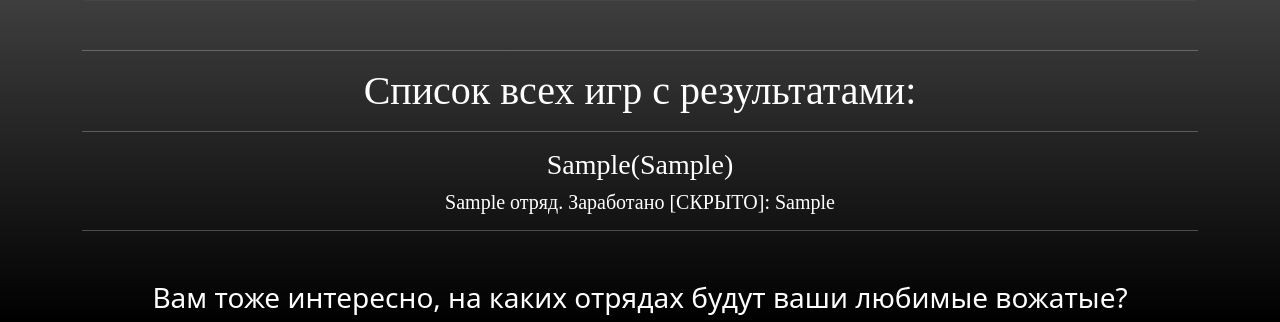
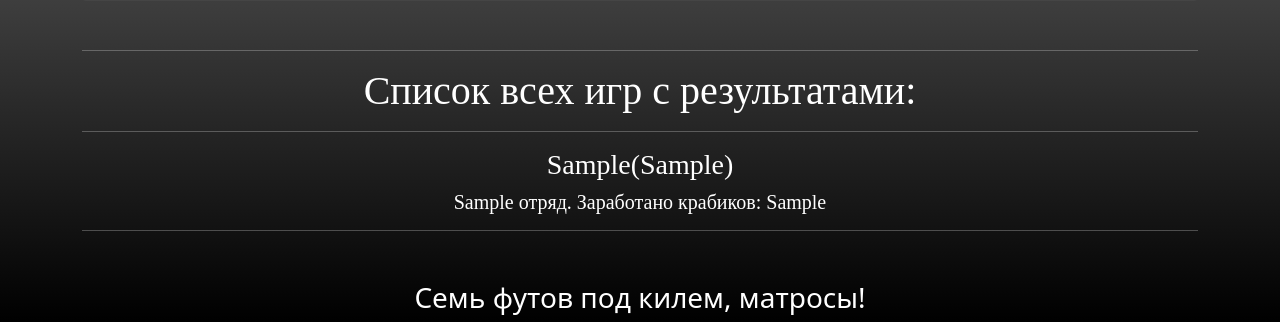
Before and after one commit to G4st3r21/Friendship, a Django app: template Statistics/templates/statistics/Stats.html in a window 1280 px wide. Shown: the part 1003-1325 px from the top of the page. Run offline with Django 4.2, Linux system fonts and the light colour scheme; the template is opened without the code that fills it: most values are stand-ins (such as "Sample title", 1, 10 or a date in 2020); some web fonts are replaced.

Commit message:
update all

```diff
--- a/Statistics/templates/statistics/Stats.html
+++ b/Statistics/templates/statistics/Stats.html
@@ -32,8 +32,8 @@
 <body style="background: linear-gradient(to bottom, #ffffff 0%, #000000 100%);">
 
 <div class="container col-12" style="margin-top: 10px">
-    <h1 style="text-align: center; font-family: 'Prata', serif;"><b>[ОЖИДАНИЕ 5-ОГО ПОТОКА]</b></h1>
-    <h2 style="text-align: center; font-family: 'Prata', serif;">Банк [СКРЫТО] пятого потока</h2>
+    <h1 style="text-align: center; font-family: 'Prata', serif;"><b>Сокровищница Дружбы</b></h1>
+    <h2 style="text-align: center; font-family: 'Prata', serif;">Крабики пятого потока</h2>
     <div class="col-12">
         {% for guild_name, guild_info in friendships.items %}
             <h2 style="text-align: center; font-family: 'Prata', serif;">Карта отряда "{{ guild_name }}"</h2>
@@ -49,8 +49,7 @@
                         актуальна на: {{ today }}</h6>
                     <h3 class="card-text"
                         style="margin-top: 60px; font-family: 'Exo 2', sans-serif;text-shadow: 1.5px 1.5px 1.5px #000;">
-{#                        <b>Артефактов: {{ guild_info.1 }}</b></h3>#}
-                        <b>[ОЖИДАНИЕ 5-ОГО ПОТОКА]</b></h3>
+                        <b>Крабиков: {{ guild_info.1 }}</b></h3>
                     <h5 class="card-text"
                         style="font-family: 'Source Code Pro', monospace;text-shadow: 1.5px 1.5px 1.5px #000;">{{ guild_info.2 }}</h5>
                 </div>
@@ -67,13 +66,13 @@
         <hr>
         <h3>{{ game.1 }}({{ game.0 }})</h3>
         {% for team in game.2 %}
-            <h5>{{ team.0 }} отряд. Заработано [СКРЫТО]: {{ team.1 }}</h5>
+            <h5>{{ team.0 }} отряд. Заработано крабиков: {{ team.1 }}</h5>
         {% endfor %}
     {% endfor %}
     <hr>
 </div>
 
-<h3 style="text-align: center; margin-top: 50px; color: white">Вам тоже интересно, на каких отрядах будут ваши любимые вожатые?</h3>
+<h3 style="text-align: center; margin-top: 50px; color: white">Семь футов под килем, матросы!</h3>
 
 <script src="https://cdn.jsdelivr.net/npm/bootstrap@5.2.0-beta1/dist/js/bootstrap.bundle.min.js"
         integrity="sha384-pprn3073KE6tl6bjs2QrFaJGz5/SUsLqktiwsUTF55Jfv3qYSDhgCecCxMW52nD2"
```
Also changed, not shown: 2 other files.
